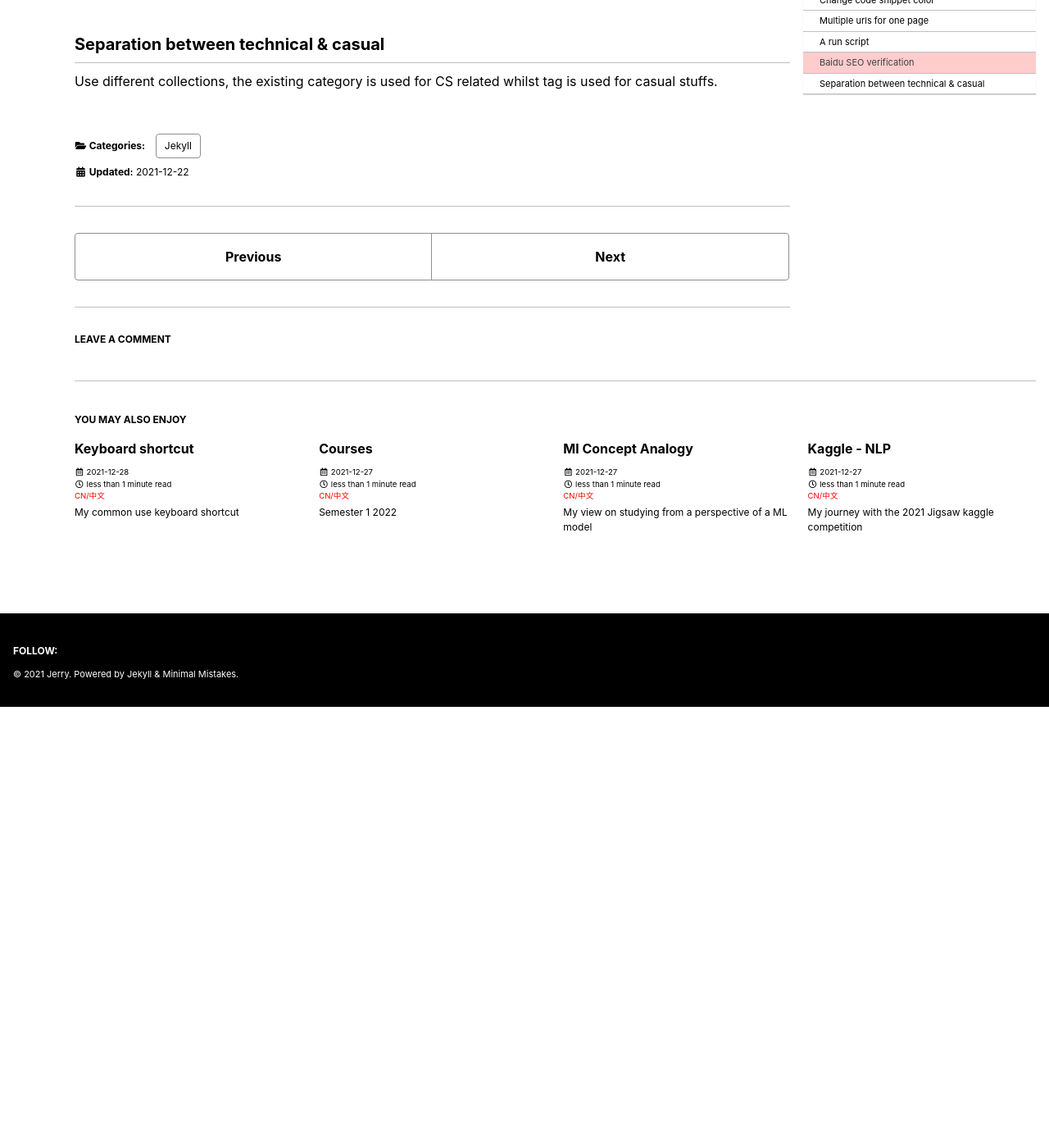
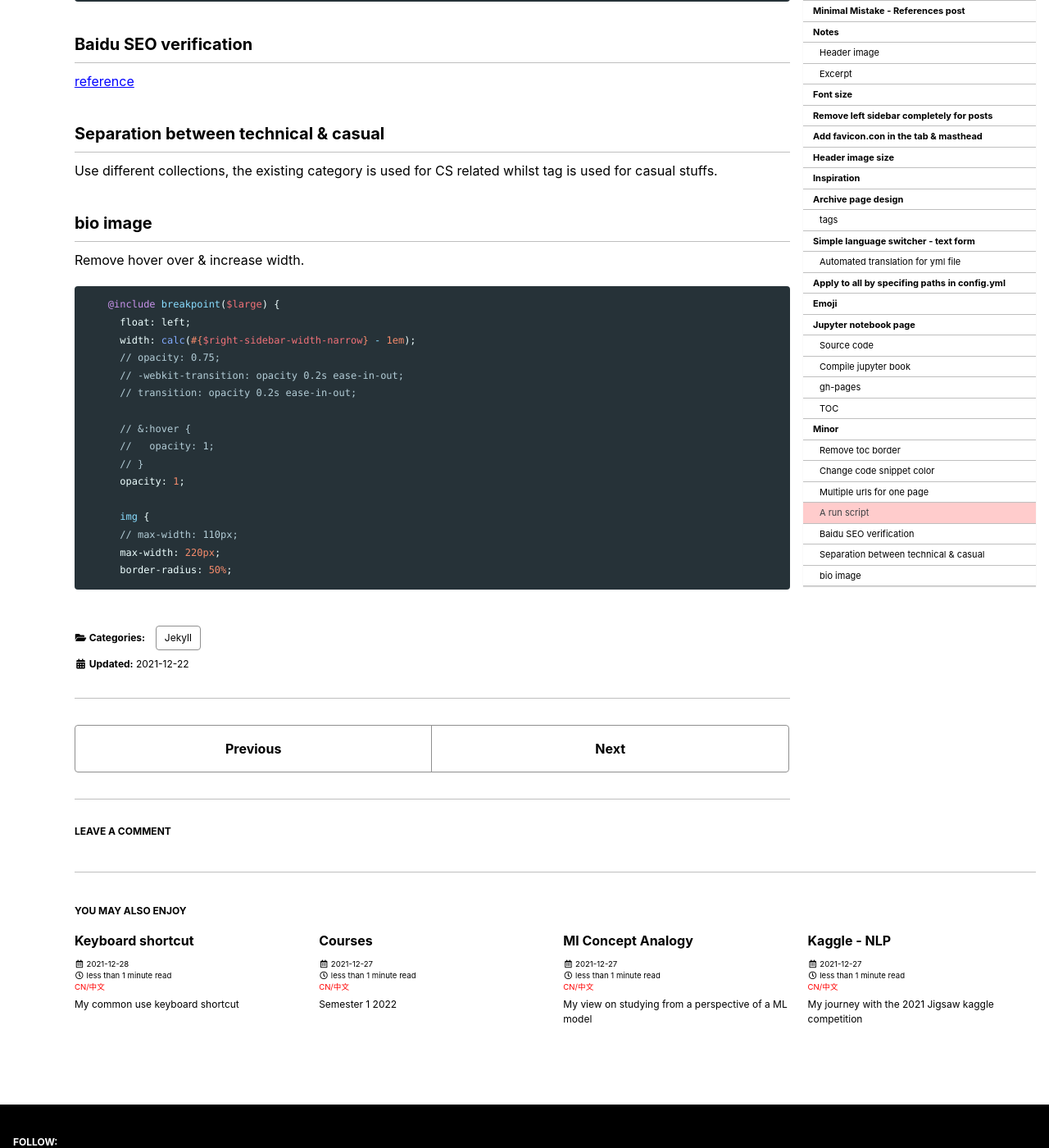
Before and after one commit to postsent/postsent.github.io, a Jekyll site: the page built from _posts/jeykll/2021-12-11-Jekyll-custom.md, in a window 1280 px wide and 1400 px high, scrolled down 8737 px. Shown: the whole window at 82% size. Built offline with Jekyll 4.4.1, drawn with Linux system fonts in a browser that asks for light colours; cached includes are drawn as plain includes; emoji names are drawn with the system emoji font; comment, search, counter and statistics services are not loaded; before the commit the page ends 9599 px from its top, so only the background shows below that; some of the changed text lies outside the part shown.

Commit message:
update bio

````diff
--- a/_config.yml
+++ b/_config.yml
@@ -103,8 +103,8 @@
 # Site Author
 author:
   name             : "Jerry"
-  avatar           : # path of avatar image, e.g. "/assets/images/bio-photo.jpg"
-  bio              : "A mind forever Voyaging through strange seas of thoughts."
+  avatar           : /assets/images/bio-photo.jpg # path of avatar image, e.g. "/assets/images/bio-photo.jpg"
+  bio              : "A mind forever voyaging through strange seas of thoughts."
   location         : "Sydney/Shenzhen"
   email            : "dusk2ddawn@gmail.com"
   links:
--- a/_posts/jeykll/2021-12-11-Jekyll-custom.md
+++ b/_posts/jeykll/2021-12-11-Jekyll-custom.md
@@ -7,6 +7,7 @@
 toc_sticky: true
 last_modified_at: 2021-12-22
 ---
+
 # Compare different themes - Blog:
 
 > :eyes: **Notes**: Easiest way to find the popular ones, search the theme, then sort by stars/forks on github
@@ -26,19 +27,25 @@
 - [disable copy and paste](https://7988888.xyz/blog1/)
 
 # Minimal Mistake - References post
+
 Different examples/edge cases's code see [minimal repo docs folder](https://github.com/mmistakes/minimal-mistakes/tree/master/docs)
 For actual output, search in the [quick start](https://mmistakes.github.io/minimal-mistakes/) with the corresponding title.
 
 E.g [header image code](https://raw.githubusercontent.com/mmistakes/minimal-mistakes/master/docs/_posts/2012-03-15-layout-header-image-text-readability.md) with [header image visual output](https://mmistakes.github.io/minimal-mistakes/layout-header-image-text-readability/)
+
 # Notes
+
 ## Header image
+
 the path for files in the _{folderName} those with underscore, then the image path is always: ``/assets/images/lost-function.png`` i.e. starting from the **root folder**.
 > :eyes: Note that the root level base reference does not work if u add a baseurl e.g. ``/cn``. In the case of base url, use ``{{ site.baseurl }}/assets/images/urimagefileName``
 ## Excerpt
 Excerpt (the text display as a preview in e.g. the post by year page) if defined, will override the tagline (the text display in the overlay image under the title).
 
 [Notebook layout](https://fortierq.github.io/nb/svm/)
+
 # Font size
+
 [global font size depends on screen width](https://github.com/mmistakes/minimal-mistakes/issues/1043)
 ```scss
 // Modified files: _sass/minimal-mistakes/_reset.scss
@@ -91,6 +98,7 @@
 
 Then applies this ``layout: page_sidebar`` to all the collection e.g. _docs for the case in the official theme docs.
 Don't forget to add the collection in the ``_config.yml`` as mentioned in [Working with Collections](https://mmistakes.github.io/minimal-mistakes/docs/collections/) with the rest follow the [sidebar](https://mmistakes.github.io/minimal-mistakes/docs/layouts/#sidebars)
+
 # Add favicon.con in the tab & masthead
 change ``logo`` param in the _config.yml will do for the masthread
 TODO: insert result image here (top-left appears img)
@@ -111,6 +119,7 @@
     overlay_image: "/assets/images/wild.jpg"
     caption: "Photo credit: [**Wadim Kashin**](https://septicwd.tumblr.com/)"
 ```
+
 # Inspiration
 Below are list of blog examples using Jekyll theme
 [mincong](https://mincong.io/en/archive/)
@@ -190,6 +199,7 @@
     }
   }
 ```
+
 # Simple language switcher - text form
 ```html
 <!-- location: _includes\page__meta.html before the end </p> -->
@@ -236,6 +246,7 @@
     with open("new.yml", "w") as f:
         yaml.dump(code, f)
 ```
+
 # Apply to all by specifing paths in config.yml
 ```yml
 defaults:
@@ -288,6 +300,12 @@
 Now, add a link from the jekyll page to this notebook page and it's done
 
 To preview the html result, see [preview](https://jupyterbook.org/start/build.html)
+
+## TOC
+
+https://jupyterbook.org/structure/configure.html?highlight=title
+
+
 # Minor
 
 ## Remove toc border
@@ -352,3 +370,26 @@
 ## Separation between technical & casual
 
 Use different collections, the existing category is used for CS related whilst tag is used for casual stuffs.
+
+## bio image
+
+Remove hover over & increase width.
+
+```scss
+    @include breakpoint($large) {
+      float: left;
+      width: calc(#{$right-sidebar-width-narrow} - 1em);
+      // opacity: 0.75;
+      // -webkit-transition: opacity 0.2s ease-in-out;
+      // transition: opacity 0.2s ease-in-out;
+
+      // &:hover {
+      //   opacity: 1;
+      // }
+      opacity: 1;
+
+      img {
+      // max-width: 110px;
+      max-width: 220px;
+      border-radius: 50%;
+```
--- a/_sass/minimal-mistakes/_page.scss
+++ b/_sass/minimal-mistakes/_page.scss
@@ -19,13 +19,14 @@
     @include breakpoint($large) {
       float: left;
       width: calc(#{$right-sidebar-width-narrow} - 1em);
-      opacity: 0.75;
-      -webkit-transition: opacity 0.2s ease-in-out;
-      transition: opacity 0.2s ease-in-out;
+      // opacity: 0.75;
+      // -webkit-transition: opacity 0.2s ease-in-out;
+      // transition: opacity 0.2s ease-in-out;
 
-      &:hover {
-        opacity: 1;
-      }
+      // &:hover {
+      //   opacity: 1;
+      // }
+      opacity: 1;
 
       &.sticky {
         overflow-y: auto;
@@ -134,7 +135,8 @@
     }
 
     img {
-      max-width: 110px;
+      // max-width: 110px;
+      max-width: 220px;
       border-radius: 50%;
 
       @include breakpoint($large) {
````
Also changed, not shown: other parts of _posts/jeykll/2021-12-11-Jekyll-custom.md (+2 -1 lines), _pages/about.md (+1 -1 lines), _posts/jeykll/2021-12-12-Jekyll-exp.md (+4 -0 lines), assets/images/bio-photo.jpg, assets/images/bio-photo.png (added).
